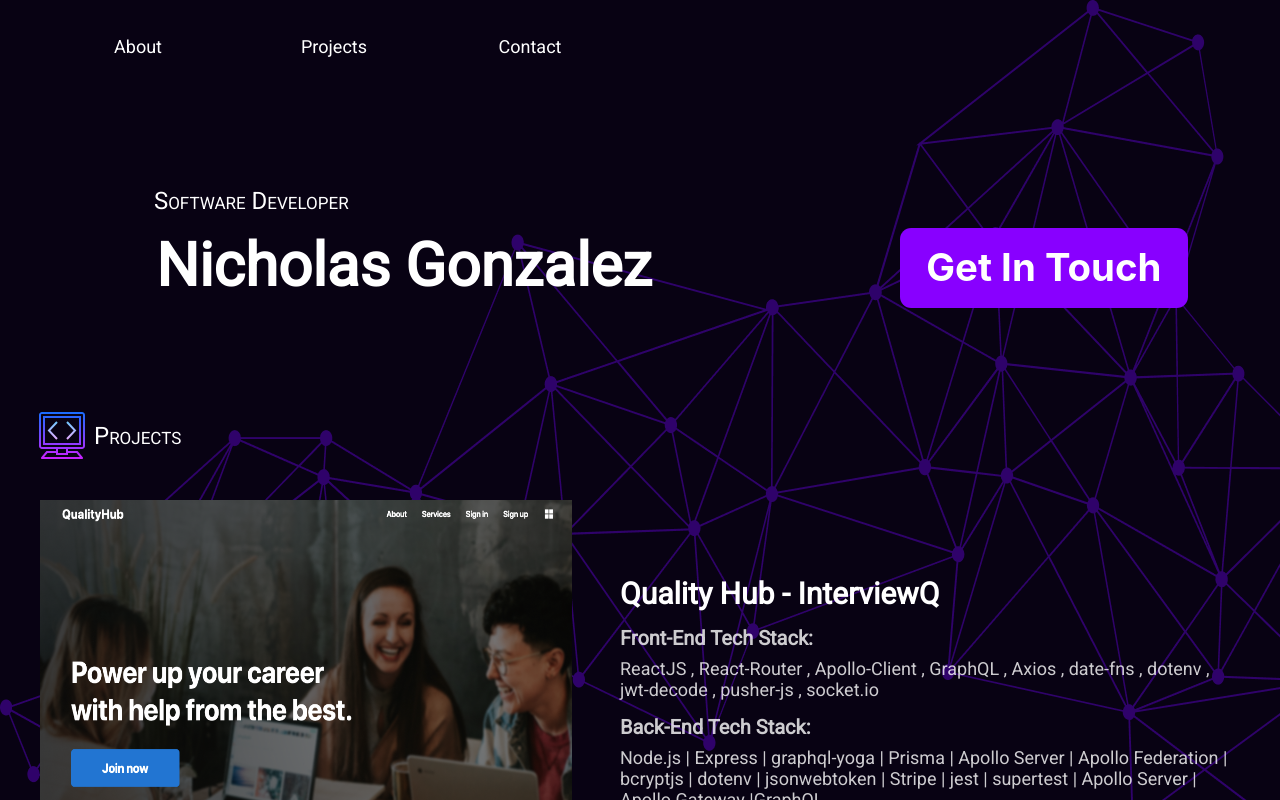
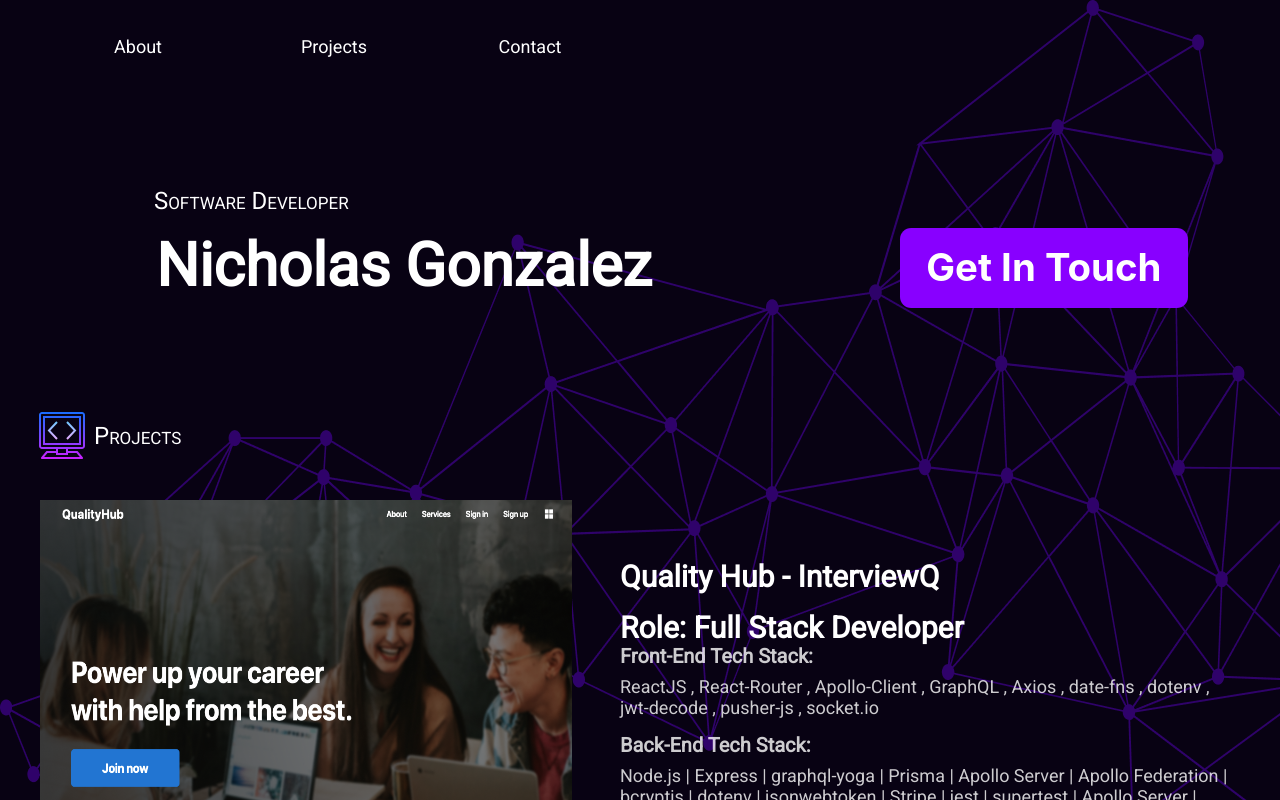
Before and after one commit to NickGonzalez04/Nick_portfolio, a React (Create React App) app in the folder portfolio/: page / in a window 1280 px wide. Shown: the top 800 px of the page. Built offline with nearby package versions, Linux system fonts and the light colour scheme.

Commit message:
NICK_added_role_to_project_card

```diff
--- a/portfolio/src/component_files/06_project_data.js
+++ b/portfolio/src/component_files/06_project_data.js
@@ -15,6 +15,7 @@ export const project_info = [
         project_title: 'Legend Of Lambda',
         project_link: 'https://lambdalegend.netlify.com/',
 		role: 'Front-End Developer',
+		role_info: 'Wrote front-end authentication',
 		img_src: '/images/Legend_Of_Lambda.png',
 		link_title: 'GitHub',
 		link_url: 'https://github.com/CS25-BuildWeek-JJTBN/Front-End',
--- a/portfolio/src/component_files/07_project_card.js
+++ b/portfolio/src/component_files/07_project_card.js
@@ -10,11 +10,14 @@ export default function ProjectCard({ projects }){
     return (
         <div className="card-style">
             <div className="project-image">
+            <a className="photo" href={projects.project_link}>
             <img src={projects.img_src} alt="project image"/>
+            </a>
             </div>
             <div className="project-info">
                 <h1>{projects.project_title}</h1>
                 <br></br>
+                <h1>Role: {projects.role}</h1>
                 <h3>Front-End Tech Stack:</h3>
                 <p>{projects.tech_stack}</p>
                 <br></br>
```
